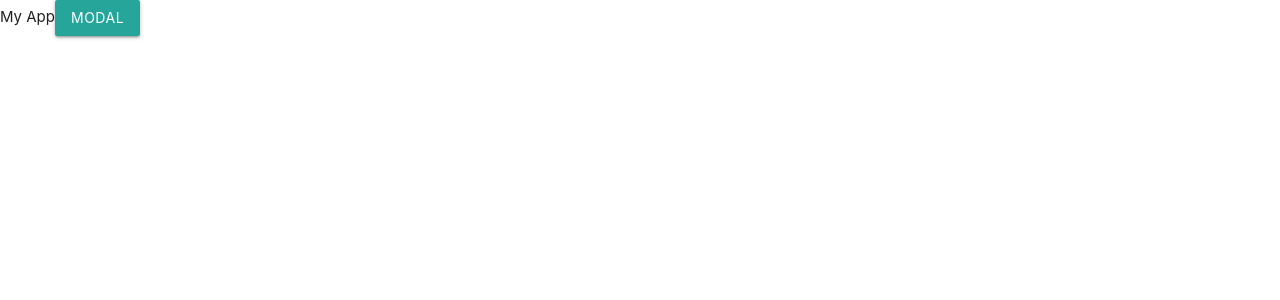
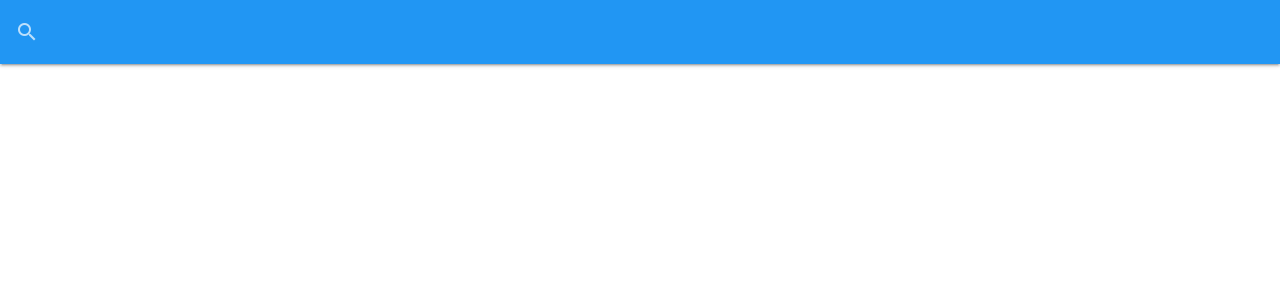
Before and after one commit to joFolta/it-logger-redux, a React (Create React App) app: page / in a window 1280 px wide. Shown: the top 300 px of the page. Built offline with nearby package versions, Linux system fonts and the light colour scheme.

Commit message:
add SearchBar component - from materializecss

```diff
--- a/src/App.js
+++ b/src/App.js
@@ -1,4 +1,6 @@
-import React, { useEffect } from "react";
+import React, { Fragment, useEffect } from "react";
+import SearchBar from "./components/layout/SearchBar";
+
 import "materialize-css/dist/css/materialize.min.css";
 import M from "materialize-css/dist/js/materialize.min.js";
 
@@ -8,29 +10,9 @@ const App = () => {
     M.AutoInit();
   });
   return (
-    <div className="App">
-      My App
-      {/* <!-- Modal Trigger --> */}
-      {/* <a class="waves-effect waves-light btn modal-trigger" href="#modal1">
-        Modal
-      </a> */}
-      {/* <!-- Modal Trigger --> */}
-      <button data-target="modal1" class="btn modal-trigger">
-        Modal
-      </button>
-      {/* <!-- Modal Structure --> */}
-      <div id="modal1" class="modal">
-        <div class="modal-content">
-          <h4>Modal Header</h4>
-          <p>A bunch of text</p>
-        </div>
-        <div class="modal-footer">
-          <a href="#!" class="modal-close waves-effect waves-green btn-flat">
-            Agree
-          </a>
-        </div>
-      </div>
-    </div>
+    <Fragment>
+      <SearchBar />
+    </Fragment>
   );
 };
 
--- /dev/null
+++ b/src/components/layout/SearchBar.js
@@ -0,0 +1,24 @@
+import React from "react";
+
+const SearchBar = () => {
+  return (
+    <div>
+      {" "}
+      <nav style={{ marginBottom: "30px" }} className="blue">
+        <div className="nav-wrapper">
+          <form>
+            <div className="input-field">
+              <input id="search" type="search" required />
+              <label className="label-icon" htmlFor="search">
+                <i className="material-icons">search</i>
+              </label>
+              <i className="material-icons">close</i>
+            </div>
+          </form>
+        </div>
+      </nav>
+    </div>
+  );
+};
+
+export default SearchBar;
```
Also changed, not shown: 1 other file (tests, documents, lock files or other folders).
